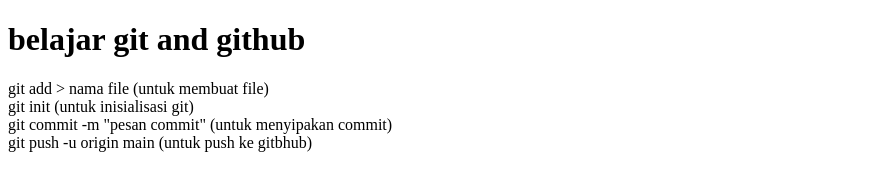
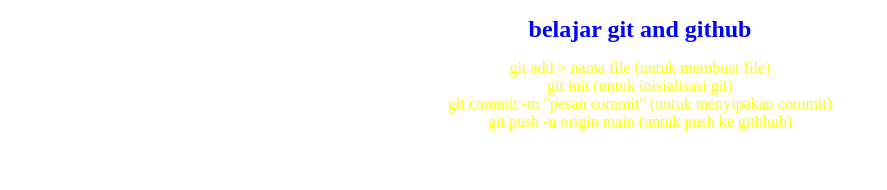
Before and after one commit to muhammadbusiri/belajar-git-and-github, a plain HTML site: page index.html in a window 1280 px wide. Shown: the whole page, without its empty margins (0-887 px from the left). Drawn offline with Linux system fonts and the light colour scheme.

Commit message:
cekpoint3

```diff
--- a/index.html
+++ b/index.html
@@ -4,6 +4,7 @@
     <meta charset="UTF-8" />
     <meta name="viewport" content="width=device-width, initial-scale=1.0" />
     <title>belajar git and github</title>
+    <link rel="stylesheet" href="style.css" />
   </head>
   <body>
     <h1>belajar git and github</h1>
@@ -13,5 +14,6 @@
       git commit -m "pesan commit" (untuk menyipakan commit) <br />
       git push -u origin main (untuk push ke gitbhub)
     </p>
+    <script src="script.js"></script>
   </body>
 </html>
--- a/style.css
+++ b/style.css
@@ -0,0 +1,11 @@
+h1 {
+  color: blue;
+  text-align: center;
+  font-size: 1.5rem;
+}
+
+p {
+  color: yellow;
+  font-size: 1rem;
+  text-align: center;
+}
```
